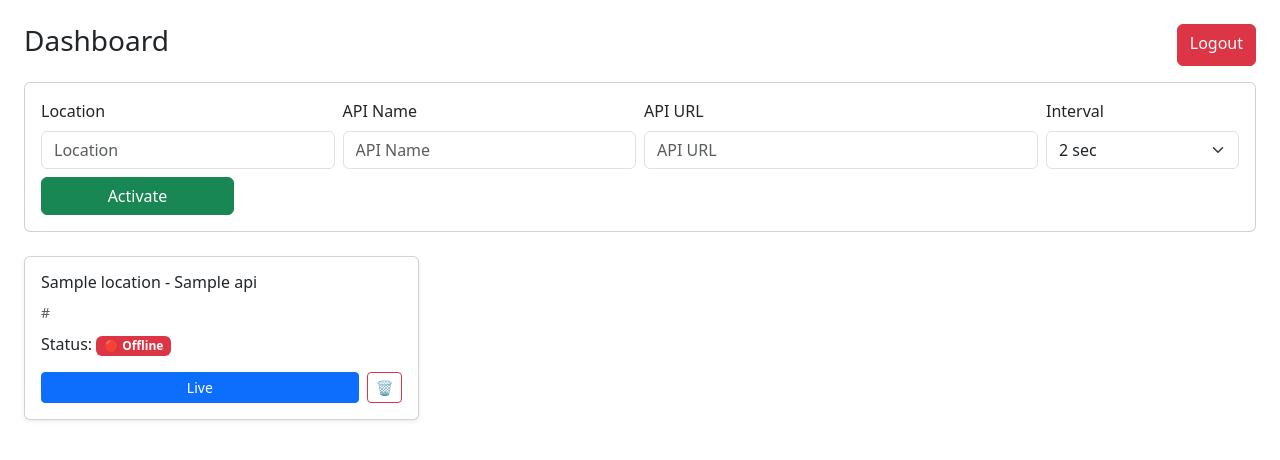
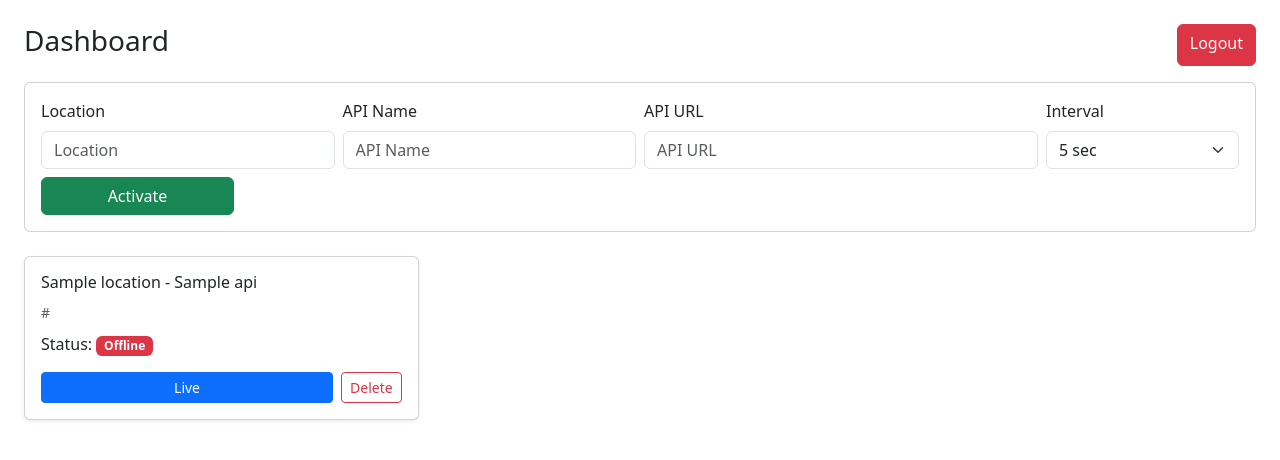
Before and after one commit to ErenFreedom/mqtt-broker, a Flask app: template templates/welcome.html in a window 1280 px wide. Shown: the part 49-509 px from the top of the page. Run offline with Flask 3, Linux system fonts and the light colour scheme; the template is opened without the code that fills it: most values are stand-ins (such as "Sample title", 1, 10 or a date in 2020); parts of the project's set-up code (start-up, migrations or seed data) failed here and were passed over.

Commit message:
updated fille

```diff
--- a/templates/welcome.html
+++ b/templates/welcome.html
@@ -6,7 +6,7 @@
   <a href="/logout" class="btn btn-danger">Logout</a>
 </div>
 
-<!-- Activate API Form -->
+<!-- Activate API -->
 <div class="card p-3 mb-4">
   <form method="POST" action="/activation" class="row g-2 align-items-end">
 
@@ -28,12 +28,9 @@
     <div class="col-md-2">
       <label class="form-label">Interval</label>
       <select name="interval" class="form-select" required>
-        <option value="2">2 sec</option>
         <option value="5">5 sec</option>
         <option value="10">10 sec</option>
-        <option value="15">15 sec</option>
         <option value="30">30 sec</option>
-        <option value="40">40 sec</option>
         <option value="60">60 sec</option>
       </select>
     </div>
@@ -45,7 +42,7 @@
   </form>
 </div>
 
-<!-- Active APIs List -->
+<!-- API Cards -->
 <div class="row">
 {% for name, data in apis.items() %}
   <div class="col-md-4">
@@ -54,13 +51,12 @@
         <h6>{{ data.location }} - {{ name }}</h6>
         <small class="text-muted">{{ data.url }}</small>
 
-        <!-- Status Badge -->
         <p class="mt-2">
           Status:
           {% if api_status.get(name) == "online" %}
-            <span class="badge bg-success">🟢 Online</span>
+            <span class="badge bg-success">Online</span>
           {% else %}
-            <span class="badge bg-danger">🔴 Offline</span>
+            <span class="badge bg-danger">Offline</span>
           {% endif %}
         </p>
 
@@ -68,7 +64,7 @@
           <a href="/live/{{ name }}" class="btn btn-primary btn-sm w-100">Live</a>
           <form method="POST" action="/delete/{{ name }}"
                 onsubmit="return confirm('Delete {{ name }}?')">
-            <button class="btn btn-outline-danger btn-sm">🗑</button>
+            <button class="btn btn-outline-danger btn-sm">Delete</button>
           </form>
         </div>
       </div>
```
